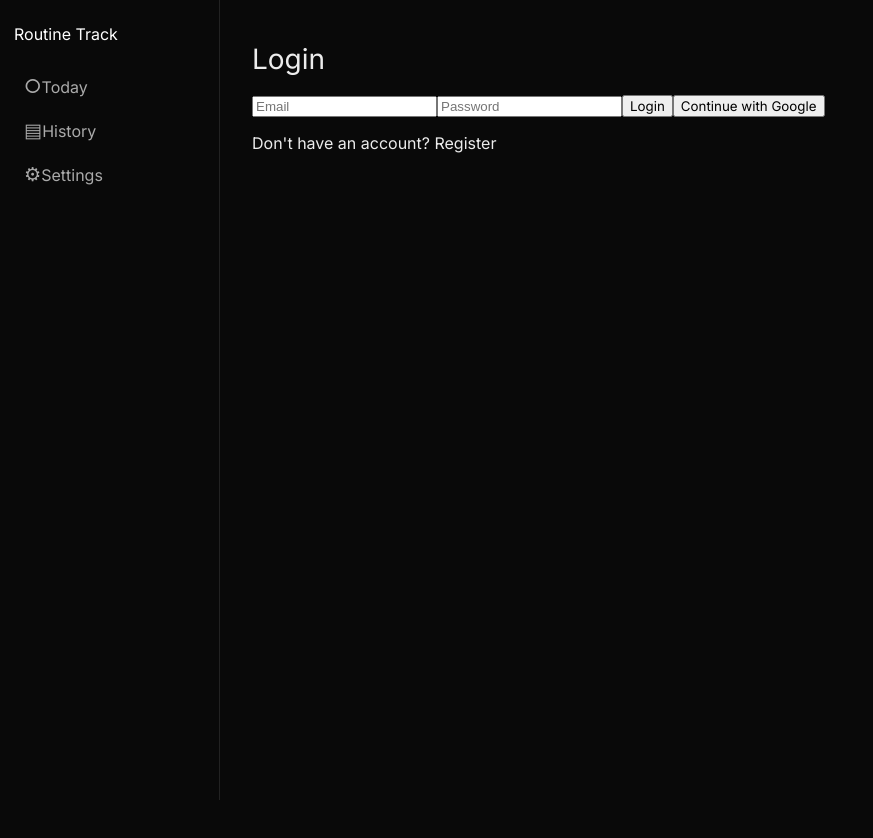
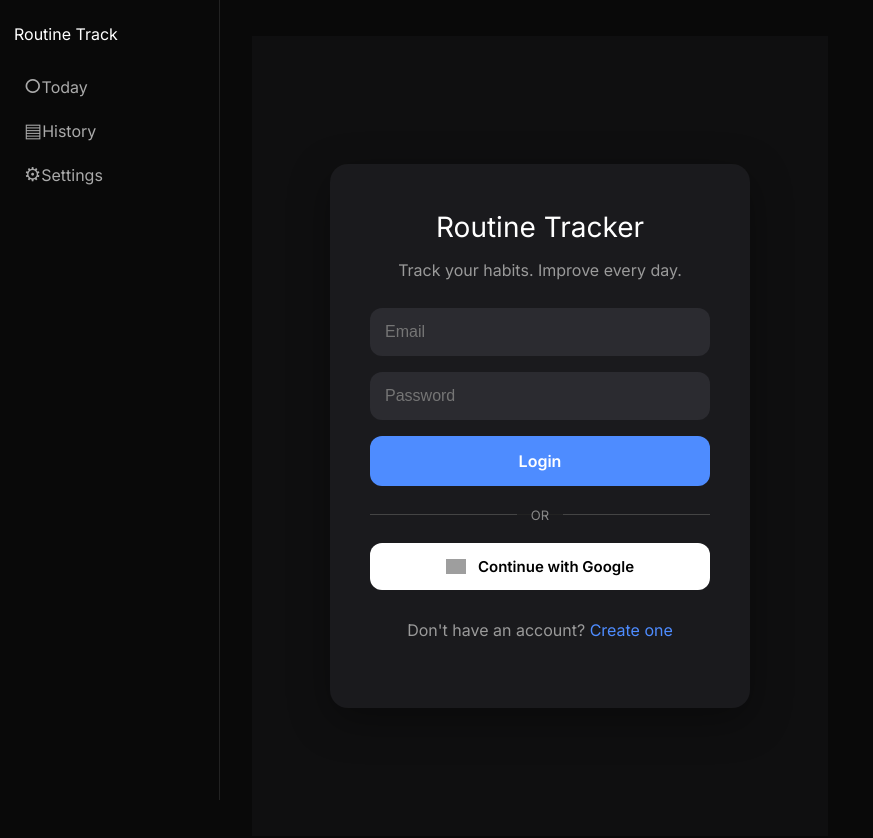
Before and after one commit to Zappy28/routine-tracker, a React (Vite) app: page /login in a window 1280 px wide. Shown: the top 838 px of the page, without its empty margins (0-873 px from the left). Before the commit the page ends 800 px from the top, so only its background shows below. Built offline with nearby package versions, Linux system fonts and the light colour scheme; grey boxes are pictures that could not be loaded.

Commit message:
Login page CSS

```diff
--- /dev/null
+++ b/src/pages/Login.css
@@ -0,0 +1,121 @@
+.login-page{
+    min-height:100vh;
+    display:flex;
+    justify-content:center;
+    align-items:center;
+    background:#0f0f10;
+    padding:20px;
+}
+
+.login-card{
+    width:100%;
+    max-width:420px;
+    background:#1a1a1d;
+    border-radius:18px;
+    padding:40px;
+    box-shadow:0 12px 40px rgba(0,0,0,.35);
+}
+
+.login-card h1{
+    text-align:center;
+    color:white;
+    margin-bottom:8px;
+}
+
+.login-card p{
+    text-align:center;
+    color:#9a9a9a;
+    margin-bottom:28px;
+}
+
+.login-card form{
+    display:flex;
+    flex-direction:column;
+    gap:16px;
+}
+
+.login-card input{
+    background:#2b2b30;
+    color:white;
+    border:none;
+    border-radius:12px;
+    padding:15px;
+    font-size:16px;
+    outline:none;
+}
+
+.login-card input:focus{
+    outline:2px solid #4e8cff;
+}
+
+.login-btn{
+    background:#4e8cff;
+    color:white;
+    border:none;
+    padding:15px;
+    border-radius:12px;
+    font-size:16px;
+    font-weight:600;
+    cursor:pointer;
+    transition:.2s;
+}
+
+.login-btn:hover{
+    background:#3b7cff;
+}
+
+.divider{
+    display:flex;
+    align-items:center;
+    margin:28px 0;
+}
+
+.divider::before,
+.divider::after{
+    content:"";
+    flex:1;
+    height:1px;
+    background:#444;
+}
+
+.divider span{
+    padding:0 14px;
+    color:#888;
+    font-size:13px;
+}
+
+.google-btn{
+    width:100%;
+    padding:14px;
+    border-radius:12px;
+    border:none;
+    background:white;
+    display:flex;
+    justify-content:center;
+    align-items:center;
+    gap:12px;
+    cursor:pointer;
+    font-size:15px;
+    font-weight:600;
+}
+
+.google-btn img{
+    width:20px;
+}
+
+.bottom-text{
+    margin-top:30px;
+    text-align:center;
+    color:#9a9a9a;
+}
+
+.bottom-text a{
+    color:#4e8cff;
+    text-decoration:none;
+}
+
+.error{
+    margin-top:16px;
+    color:#ff6b6b;
+    text-align:center;
+}
--- a/src/pages/Login.jsx
+++ b/src/pages/Login.jsx
@@ -1,13 +1,11 @@
 import { useState } from "react";
 import {
     signInWithEmailAndPassword,
-    signInWithPopup
+    signInWithPopup,
 } from "firebase/auth";
-import {
-    auth,
-    googleProvider
-} from "../firebase/Config";
+import { auth, googleProvider } from "../firebase/Config";
 import { useNavigate, Link } from "react-router-dom";
+import "./Login.css";
 
 export default function Login() {
     const [email, setEmail] = useState("");
@@ -23,30 +21,28 @@ export default function Login() {
             await signInWithEmailAndPassword(auth, email, password);
             navigate("/");
         } catch {
-            setError("Invalid email or password.");
+            setError("Incorrect email or password.");
         }
     }
+
     async function handleGoogleLogin() {
         try {
-        const result = await signInWithPopup(auth, googleProvider);
-
-        console.log(result.user);
-
+            await signInWithPopup(auth, googleProvider);
             navigate("/");
-    } catch (error) {
-        console.log(error);
-        console.log(error.code);
-        console.log(error.message);
-
-        alert(error.code);
+        } catch (err) {
+            console.error(err);
         }
     }
 
     return (
-        <div className="page">
-            <h1>Login</h1>
+        <div className="login-page">
+            <div className="login-card">
+
+                <h1>Routine Tracker</h1>
+                <p>Track your habits. Improve every day.</p>
 
                 <form onSubmit={handleLogin}>
+
                     <input
                         type="email"
                         placeholder="Email"
@@ -61,23 +57,35 @@ export default function Login() {
                         onChange={(e)=>setPassword(e.target.value)}
                     />
 
-                <button type="submit">
+                    <button className="login-btn">
                         Login
                     </button>
+
+                </form>
+
+                <div className="divider">
+                    <span>OR</span>
+                </div>
+
                 <button
-                    type="button"
+                    className="google-btn"
                     onClick={handleGoogleLogin}
                 >
+                    <img
+                        src="https://www.gstatic.com/firebasejs/ui/2.0.0/images/auth/google.svg"
+                        alt=""
+                    />
                     Continue with Google
                 </button>
 
-                {error && <p>{error}</p>}
-            </form>
+                {error && <p className="error">{error}</p>}
 
-            <p>
-                Don't have an account?{" "}
-                <Link to="/register">Register</Link>
+                <p className="bottom-text">
+                    Don't have an account?
+                    <Link to="/register"> Create one</Link>
                 </p>
+
+            </div>
         </div>
     );
 }
```
Lines whose indentation alone changed are shown as unchanged.
